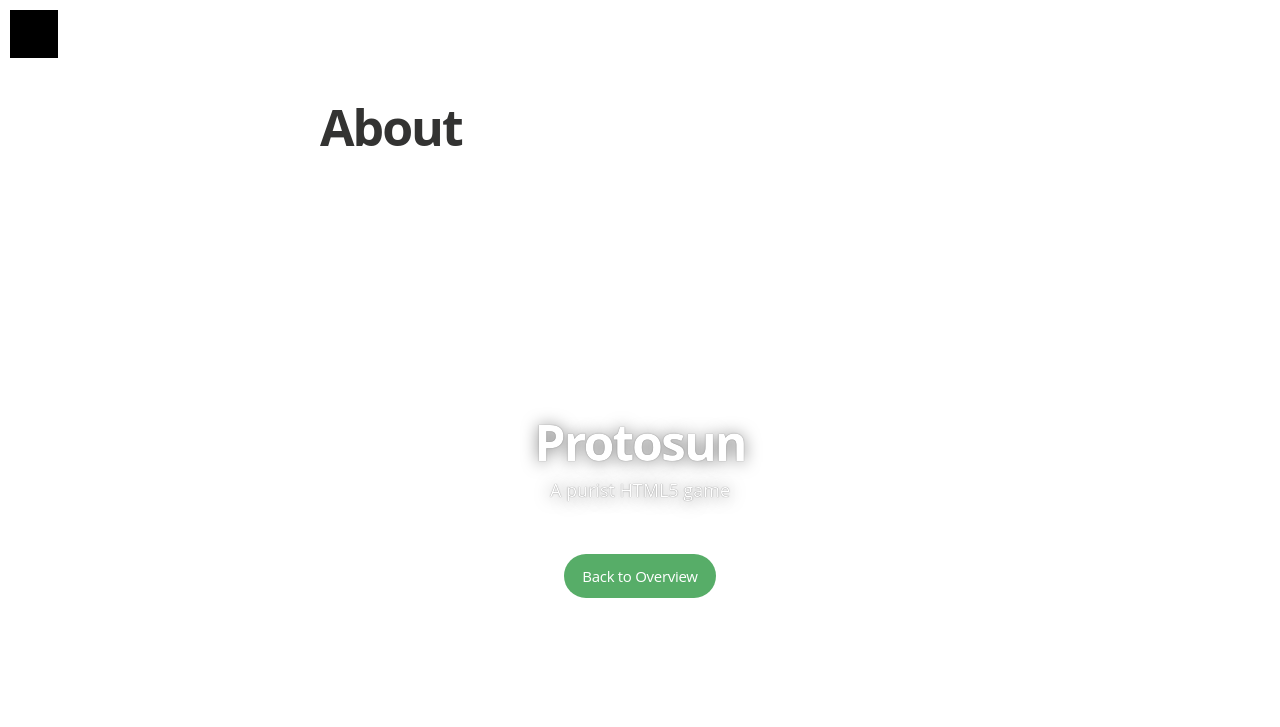
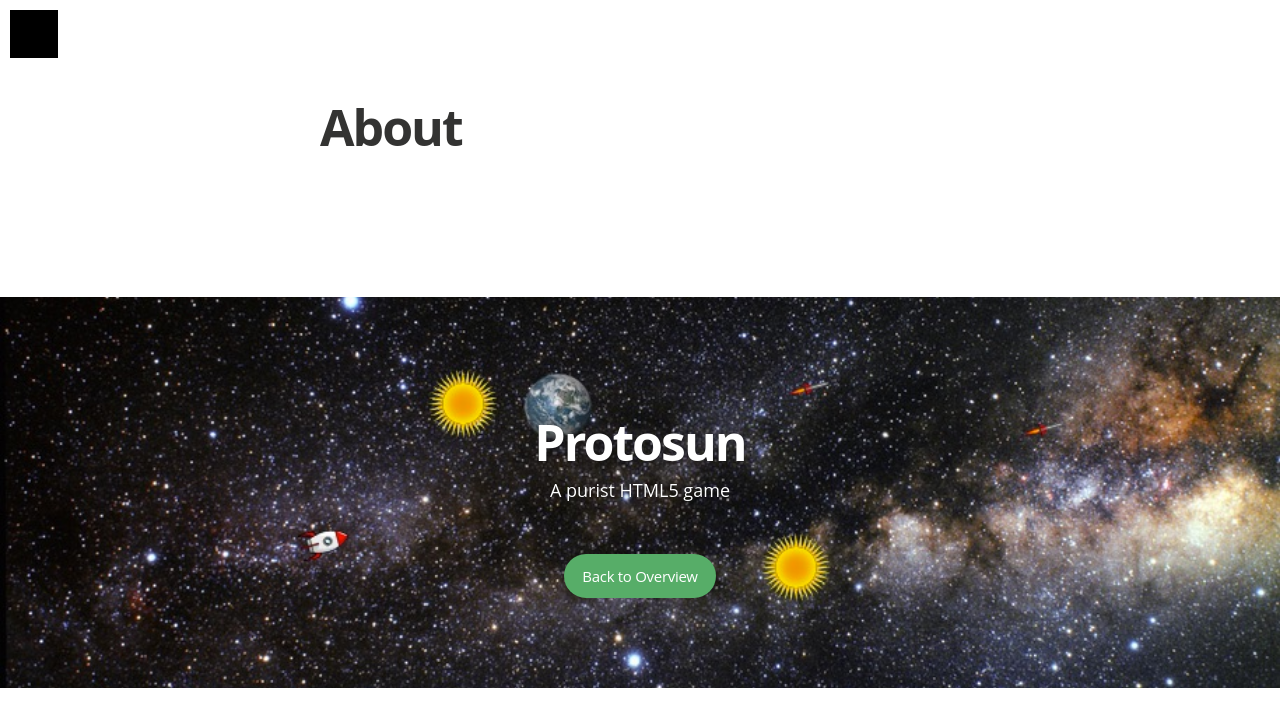
Before and after one commit to tisztamo/protosun, a Jekyll site: the page built from about.md, in a window 1280 px wide. Shown: the top 727 px of the page. Built offline with Jekyll 4.4.1, drawn with Linux system fonts in a browser that asks for light colours; nearby versions of some CDN libraries; some web fonts are replaced; Markdown is read by kramdown in place of the engine named in the settings.

Commit message:
site mods

```diff
--- a/_config.yml
+++ b/_config.yml
@@ -13,11 +13,11 @@ email:
 #blog logo
 logo: "assets/images/df_logo.jpg"
 # blog cover
-cover: "assets/images/background_image.jpg"
+cover: "/assets/images/background_image.jpg"
 
 name: 'Krisztián Schäffer'
 author: 'Krisztián Schäffer'
-author_image: "assets/images/author.jpg"
+author_image: "/assets/images/author.jpg"
 
 paginate:	5
 
--- a/_layouts/post.html
+++ b/_layouts/post.html
@@ -9,13 +9,13 @@
       <article class="post">
         {% if page.image %}
         <div class="article-image">
-          <div class="post-image-image" style="background-image: url({% if page.image %}{{ page.image }}{% endif %})">
+          <div class="post-image-image" style="background-image: url({% if page.image %}{{ site.url }}{{ site.baseurl }}/assets/article_images/{{ page.image }}{% endif %})">
             Article Image
           </div>
           <div class="post-meta">
             <h1 class="post-title">{{ page.title }}</h1>
             <div class="cf post-meta-text">
-              <div class="author-image" style="background-image: url({{ site.author_image }})">Blog Logo</div>
+              <div class="author-image" style="background-image: url({{ site.author_image | prepend: site.baseurl | prepend: site.url }} }})">Blog Logo</div>
               <h4 class="author-name" itemprop="author" itemscope itemtype="http://schema.org/Person">{{ site.author }}</h4>
               on
               <time datetime="{{ page.date | date: "%F %R" }}">{{ page.date | date_to_string }}</time>
```
